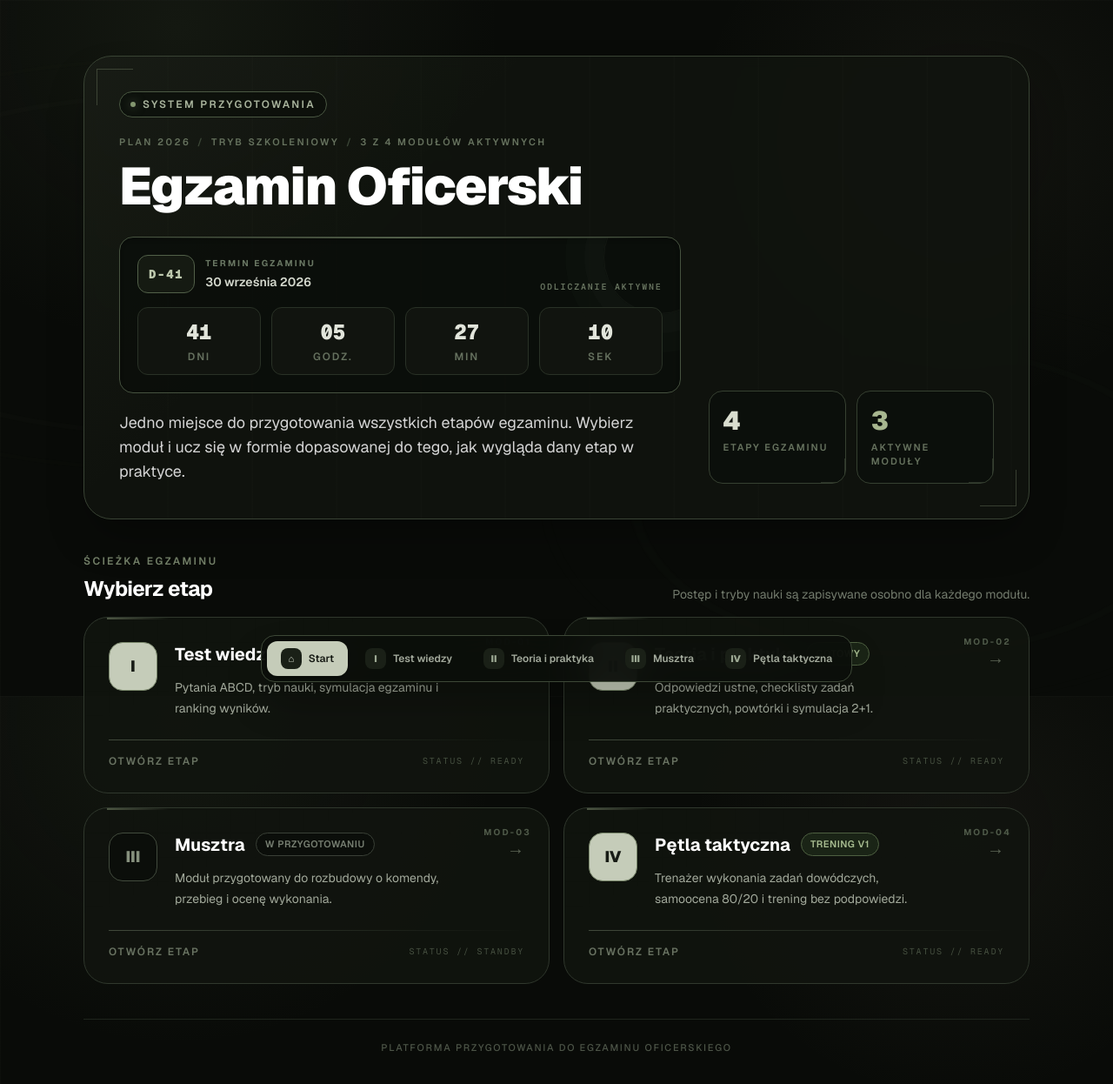
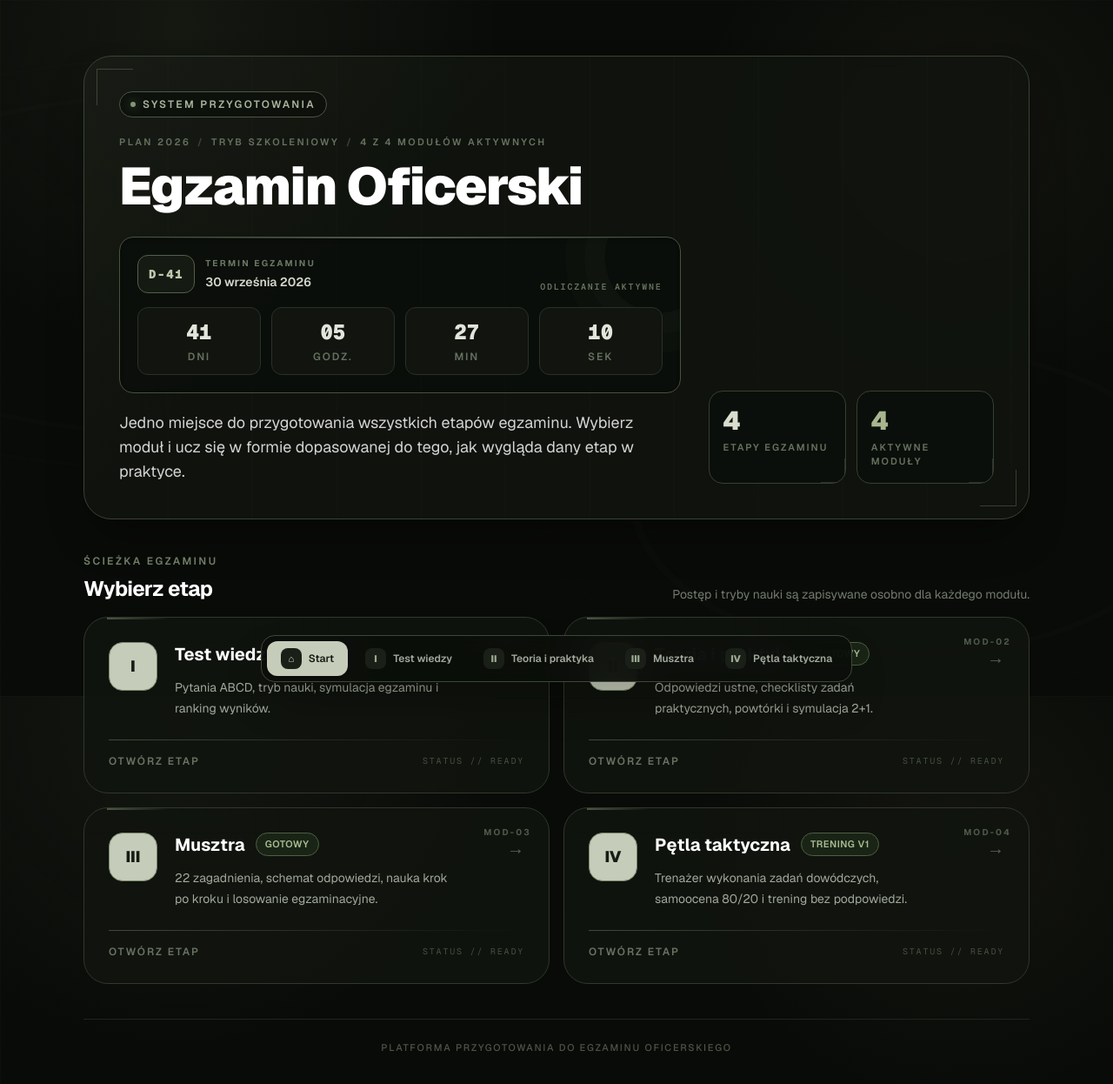
Before and after one commit to malker15/Egzamin-Oficerski, a Next.js app: page / in a window 1280 px wide. Shown: the top 1246 px of the page at 87% size. Built offline with nearby package versions, Linux system fonts and the light colour scheme.

Commit message:
Activate Stage III on dashboard

```diff
--- a/app/page.tsx
+++ b/app/page.tsx
@@ -24,9 +24,9 @@ const stages = [
     href: "/stage3",
     roman: "III",
     title: "Musztra",
-    description: "Moduł przygotowany do rozbudowy o komendy, przebieg i ocenę wykonania.",
-    status: "W przygotowaniu",
-    ready: false,
+    description: "22 zagadnienia, schemat odpowiedzi, nauka krok po kroku i losowanie egzaminacyjne.",
+    status: "Gotowy",
+    ready: true,
     code: "MOD-03",
   },
   {
@@ -60,7 +60,7 @@ export default function HomePage() {
                 <span className="text-[#3c4637]">/</span>
                 <span>TRYB SZKOLENIOWY</span>
                 <span className="text-[#3c4637]">/</span>
-                <span>3 z 4 modułów aktywnych</span>
+                <span>4 z 4 modułów aktywnych</span>
               </div>
 
               <h1 className="text-4xl font-black tracking-tight text-white sm:text-5xl lg:text-6xl">
@@ -80,7 +80,7 @@ export default function HomePage() {
                 <div className="mt-1 text-[11px] font-semibold uppercase tracking-[0.18em] text-[#66725e]">Etapy egzaminu</div>
               </div>
               <div className="mil-stat-card rounded-2xl border border-[#364031] bg-[#0b0e0a]/80 p-4">
-                <div className="text-3xl font-black text-[#a7b68f]">3</div>
+                <div className="text-3xl font-black text-[#a7b68f]">4</div>
                 <div className="mt-1 text-[11px] font-semibold uppercase tracking-[0.18em] text-[#66725e]">Aktywne moduły</div>
               </div>
             </div>
```
